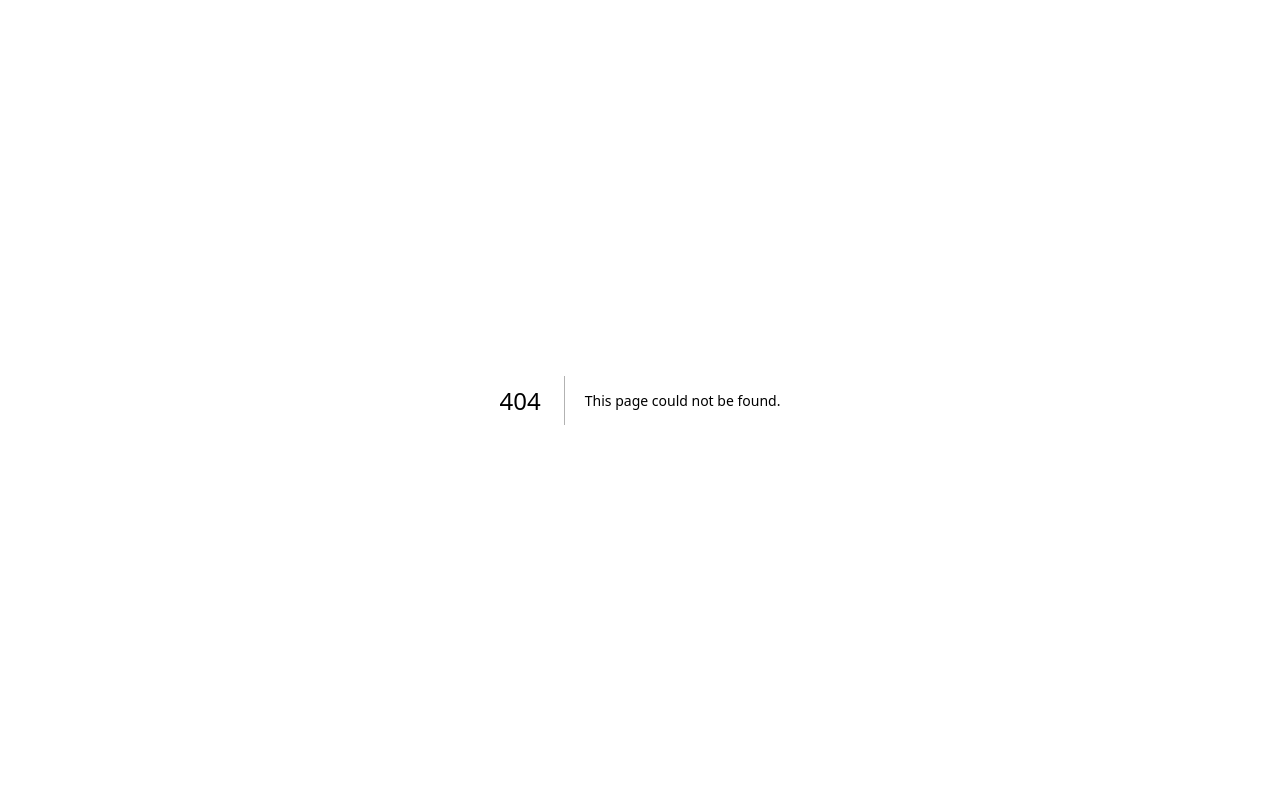
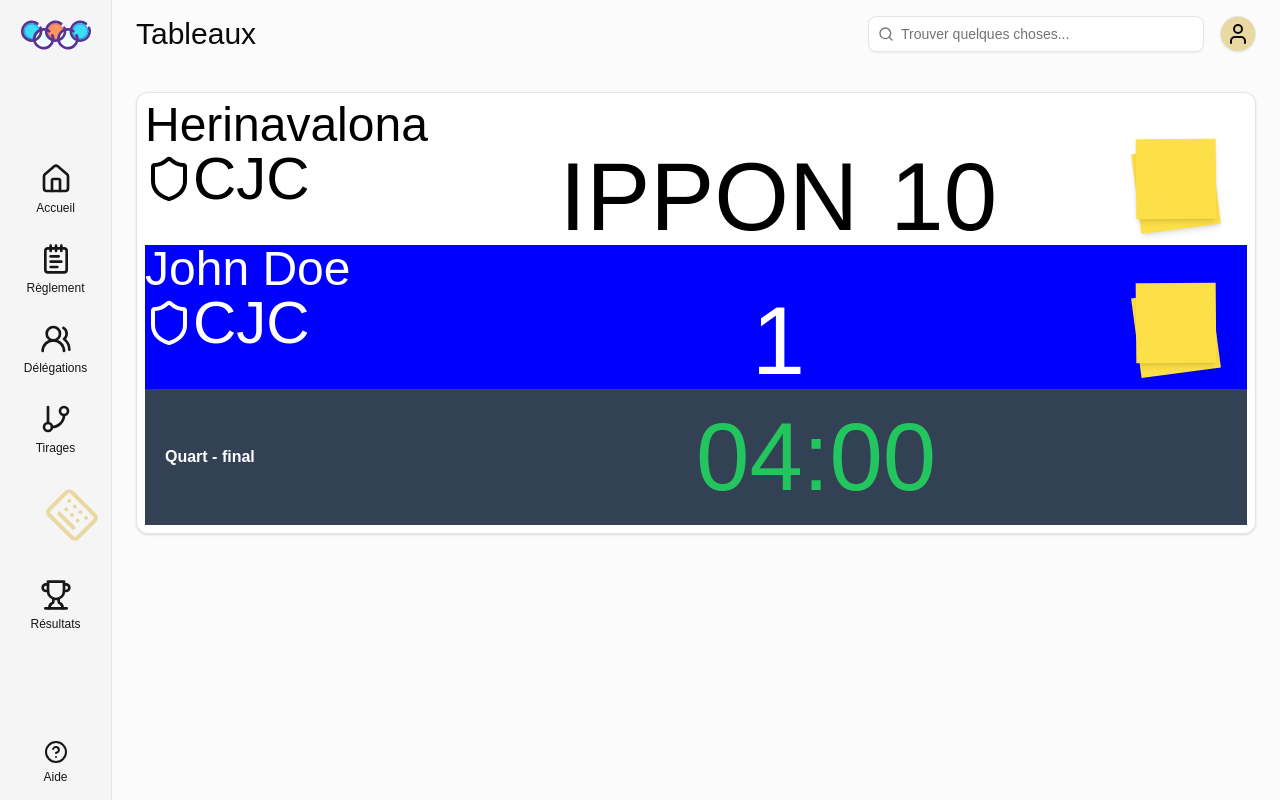
Before and after one commit to hernaval/jdraw, a Next.js app: page /competition/1/board/match/referee-control-panel in a window 1280 px wide. Before the commit this address had no page. Built offline with nearby package versions, Linux system fonts and the light colour scheme.

Commit message:
HER-65 create board displaying opponent and match info

```diff
--- a/app/competition/[name]/board/match/page.tsx
+++ b/app/competition/[name]/board/match/page.tsx
@@ -1,13 +1,21 @@
+import LinkButton from '@/components/action/link-button'
+import { Command } from 'lucide-react'
 import Link from 'next/link'
 import React from 'react'
 
-const MatchBoardPage = () => {
+const MatchBoardPage = ({ searchParams, params }: any) => {
+  const competition = params.name
   return (
     <div>
       <ul>
-        <li>start the board</li>
         <Link href='/board/match/contest'>contest</Link>
         <Link href='/board/match/bracket'>bracket</Link>
+        <LinkButton
+          href={`/competition/${competition}/board/match/referee-control-panel`}
+          label="Ouvrir le panneau d'arbitrage"
+          className='bg-gold text-primary hover:bg-gold'
+          icon={<Command />}
+        />
         <li></li>
       </ul>
     </div>
--- /dev/null
+++ b/app/competition/[name]/board/match/referee-control-panel/(panel)/AthletPanel.tsx
@@ -0,0 +1,75 @@
+import { Card } from '@/components/ui/card'
+import { cn } from '@/lib/utils'
+import { Player, Score, Scoreboard, Scoring } from '@/types/model/Scoreboard'
+import { Flag, Shield } from 'lucide-react'
+import React from 'react'
+
+interface AthletPanelProps {
+  bgColor: string
+  textColor: string
+  scoring: Scoring
+}
+export interface ScoringRowProps {
+  player: Player
+  score: Score
+}
+const ShidoCard: React.FC<{ count: number }> = ({ count }) => (
+  <>
+    {Array.from({ length: count }, (c: number, i) => (
+      <Card
+        key={i}
+        className={cn(
+          ' h-20 w-20 absolute right-16 shadow-md rounded-none border-none',
+          count == 3 ? ' bg-red-300' : ' bg-yellow-300'
+        )}
+        style={{
+          transform: `rotate(${i * 7 - 7.5}deg)`,
+          marginTop: i === 0 ? '0px' : '-10px',
+        }}
+      />
+    ))}
+  </>
+)
+const ScorePoint: React.FC<{ value: number }> = ({ value }) => (
+  <div className='text-8xl'>{value}</div>
+)
+const ScoringRow: React.FC<ScoringRowProps> = ({ score, player }) => {
+  return (
+    <div className='flex justify-between'>
+      <div className=''>
+        <div className='flex items-center'>
+          <Shield size={48} />
+          <span className='text-6xl'>{player.club}</span>
+        </div>
+      </div>
+      <div className='self-center'>
+        <div className='flex items-center'>
+          {(score.wazari == 2 || score.ippon) && (
+            <>
+              <span className='font-bold-500 text-8xl mr-8'>IPPON</span>
+              <ScorePoint value={1} />
+            </>
+          )}
+          <ScorePoint value={score.wazari} />
+        </div>
+      </div>
+      <div className=''>
+        <ShidoCard count={2} />
+      </div>
+    </div>
+  )
+}
+const AthletPanel: React.FC<AthletPanelProps> = ({
+  bgColor,
+  textColor,
+  scoring,
+}) => {
+  return (
+    <div style={{ backgroundColor: bgColor, color: textColor }}>
+      <span className='text-5xl'>{scoring.player.name}</span>
+      <ScoringRow player={scoring.player} score={scoring.score} />
+    </div>
+  )
+}
+
+export default AthletPanel
--- /dev/null
+++ b/app/competition/[name]/board/match/referee-control-panel/(panel)/MatchPanel.tsx
@@ -0,0 +1,17 @@
+import React from 'react'
+
+interface MatchPanelProps {
+  roundName: string
+}
+const MatchPanel: React.FC<MatchPanelProps> = ({ roundName }) => {
+  return (
+    <div className='flex bg-slate-700 p-5 items-center'>
+      <div className='flex-1'>
+        <p className='text-white font-bold text-md'>{roundName}</p>
+      </div>
+      <div className='text-green-500 flex-1 text-8xl'>04:00</div>
+    </div>
+  )
+}
+
+export default MatchPanel
--- /dev/null
+++ b/app/competition/[name]/board/match/referee-control-panel/page.tsx
@@ -0,0 +1,49 @@
+import { Scoreboard } from '@/types/model/Scoreboard'
+import AthletPanel from './(panel)/AthletPanel'
+import MatchPanel from './(panel)/MatchPanel'
+import { Card } from '@/components/ui/card'
+
+const scoring: Scoreboard = {
+  whitePlayer: {
+    player: {
+      name: 'Herinavalona',
+      club: 'CJC',
+    },
+    score: {
+      ippon: true,
+      shido: 1,
+      wazari: 0,
+    },
+  },
+  bluePlayer: {
+    player: {
+      name: 'John Doe',
+      club: 'CJC',
+    },
+    score: {
+      ippon: false,
+      shido: 2,
+      wazari: 1,
+    },
+  },
+}
+
+const RefereeControlPanel = () => {
+  return (
+    <Card className='w-full p-2'>
+      <AthletPanel
+        bgColor='white'
+        textColor='black'
+        scoring={scoring.whitePlayer}
+      />
+      <AthletPanel
+        bgColor='blue'
+        textColor='white'
+        scoring={scoring.bluePlayer}
+      />
+      <MatchPanel roundName='Quart - final' />
+    </Card>
+  )
+}
+
+export default RefereeControlPanel
--- /dev/null
+++ b/types/model/Scoreboard.ts
@@ -0,0 +1,19 @@
+export interface Scoreboard {
+  whitePlayer: Scoring
+  bluePlayer: Scoring
+}
+
+export interface Scoring {
+  player: Player
+  score: Score
+}
+export interface Score {
+  wazari: number
+  ippon: boolean
+  shido: number
+}
+
+export interface Player {
+  name: string
+  club: string
+}
```
Also changed, not shown: app/competition/[name]/board/draw/[category]/bracket/page.tsx (+0 -112 lines).
